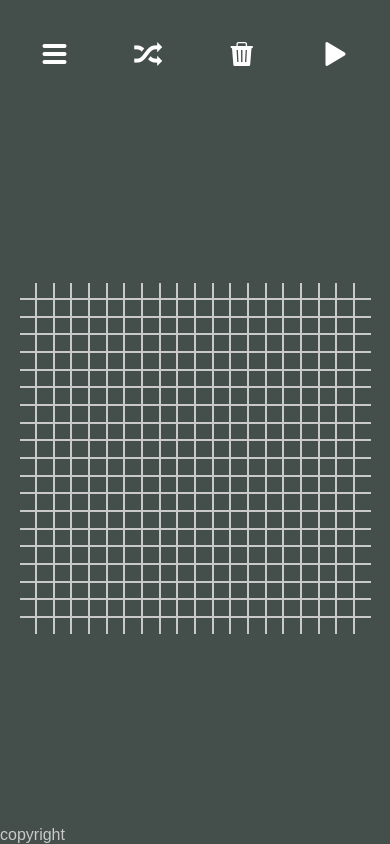
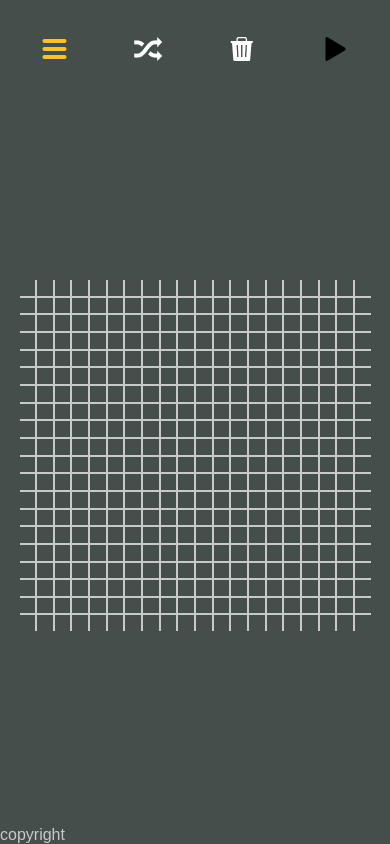
Before and after one commit to gurugu-fcc-projects/FCC_game_of_life, a React (Create React App) app: page / in a window 390 px wide. Built offline with nearby package versions, Linux system fonts and the light colour scheme.

Commit message:
Update colors of UI icons

```diff
--- a/src/components/Interface.js
+++ b/src/components/Interface.js
@@ -18,6 +18,17 @@ const Interface = ({ isPlaying, startStopGame, clearGameboard }) => {
       >
         <i className="interface__icon ion-navicon-round" />
       </button>
+      <button id="random_button" className="interface__button" title="Random">
+        <i className="interface__icon ion-shuffle" />
+      </button>
+      <button
+        id="clear_button"
+        className="interface__button"
+        title="Clear"
+        onClick={clearGameboard}
+      >
+        <i className="interface__icon ion-trash-a" />
+      </button>
       <button
         id="start_stop_button"
         className="interface__button"
@@ -27,17 +38,6 @@ const Interface = ({ isPlaying, startStopGame, clearGameboard }) => {
         <i
           className={`interface__icon ${isPlaying ? "ion-pause" : "ion-play"}`}
         />
-      </button>
-      <button
-        id="clear_button"
-        className="interface__button"
-        title="Clear"
-        onClick={clearGameboard}
-      >
-        <i className="interface__icon ion-trash-a" />
-      </button>
-      <button id="random_button" className="interface__button" title="Random">
-        <i className="interface__icon ion-shuffle" />
       </button>
     </div>
   );
--- a/src/scss/partials/_app.scss
+++ b/src/scss/partials/_app.scss
@@ -1,8 +1,8 @@
 @import "http://code.ionicframework.com/ionicons/2.0.1/css/ionicons.min.css";
 
 body {
-  color: rgb(201, 201, 201);
-  background-color: rgb(68, 78, 75);
+  color: var(--border-color);
+  background-color: var(--bg-color);
   user-select: none;
 }
 
--- a/src/scss/partials/_gameboard.scss
+++ b/src/scss/partials/_gameboard.scss
@@ -1,22 +1,10 @@
-// @media (orientation: portrait) {
-//   .gameboard__small {
-//     transform: rotate(90deg) translate(65%) scale(1.7);
-//   }
-//   .row > .square {
-//     transform: rotate(-90deg);
-//   }
-// }
-
 .gameboard {
-  // margin: 0 auto;
   align-self: center;
   width: 90vw;
   max-width: 90vh;
   height: 90vw;
   max-height: 90vh;
-  // font-size: 1rem;
   cursor: grab;
-  // user-select: none;
   .row {
     display: flex;
 
@@ -25,7 +13,7 @@
     }
 
     div {
-      border: 1px solid rgb(201, 201, 201);
+      border: 1px solid var(--border-color);
       flex: 1 1 auto;
 
       &:after {
@@ -35,7 +23,7 @@
         padding-top: 100%;
       }
       &.alive {
-        background-color: rgb(247, 147, 129);
+        background-color: var(--cell-alive-color);
       }
       &[class^="0"] {
         border-top: none;
@@ -49,9 +37,3 @@
     }
   }
 }
-
-// @media (orientation: portrait) {
-//   .square {
-//     background: rgb(247, 147, 129);
-//   }
-// }
--- a/src/scss/partials/_infobar.scss
+++ b/src/scss/partials/_infobar.scss
@@ -4,14 +4,14 @@
   flex-direction: column;
   align-self: flex-start;
   font-size: 2em;
-  color: #fff;
+  color: var(--text-color);
   padding: 4px 20px;
 
   a {
     padding-top: 5px;
     padding-bottom: 5px;
     text-align: center;
-    color: #fff;
+    color: var(--text-color);
   }
   a:first-child {
     padding-top: 20px;
--- a/src/scss/partials/_interface.scss
+++ b/src/scss/partials/_interface.scss
@@ -4,7 +4,7 @@
   @media screen and (max-width: 1050px) {
     flex-direction: row;
     justify-content: space-between;
-    padding: 20px 5% 0 5%;
+    padding: 15px 5% 0 5%;
   }
   .interface__button {
     position: relative;
@@ -17,29 +17,36 @@
     transition: background-color 0.5s;
     cursor: pointer;
     outline: none;
-    &:hover {
-      border-radius: 50%;
-      background-color: #fff;
-      & > .interface__icon {
-        color: #000;
-      }
-    }
     .interface__icon {
       position: absolute;
       left: 50%;
       top: 50%;
       transform: translate(-50%, -50%);
       font-size: 32px;
-      color: #fff;
+      color: var(--text-color);
       transition: color 0.5s;
+      &.ion-navicon-round {
+        color: var(--settings-button);
+      }
+      &.ion-play {
+        color: var(--play-stop-button);
+      }
+      &.ion-pause {
+        color: var(--play-stop-button);
+      }
     }
-  }
-  @media screen and (max-width: 1050px) {
-    #start_stop_button {
-      order: 3;
-    }
-    #clear_button {
-      order: 2;
+    &:hover {
+      border-radius: 50%;
+      background-color: var(--text-color);
+      & > .interface__icon {
+        color: #000;
+      }
+      &#settings_button {
+        background-color: var(--settings-button);
+      }
+      &#start_stop_button {
+        background-color: var(--play-stop-button);
+      }
     }
   }
 }
--- a/src/scss/partials/_settings.scss
+++ b/src/scss/partials/_settings.scss
@@ -7,7 +7,7 @@
   width: 100%;
   height: 100%;
   overflow: auto;
-  background-color: hsla(200, 40%, 10%, 0.4);
+  background-color: var(--modal-bg-color);
   transition: opacity 0.4s, z-index 0.4s;
 
   &.show {
@@ -27,7 +27,7 @@
   width: 550px;
   transform: translateX(-550px);
   transition: transform 0.4s ease-out;
-  background-color: darken(rgb(68, 78, 75), 5%);
+  background-color: var(--settings-panel-color);
   z-index: 10;
 
   &.show {
@@ -39,7 +39,6 @@
     position: relative;
     height: 40px;
     width: 40px;
-    // margin-top: 30px;
     margin: 15px;
     border: none;
     border-radius: 50%;
@@ -50,10 +49,10 @@
 
     &:hover {
       border-radius: 50%;
-      background-color: #fff;
+      background-color: var(--text-color);
 
       & > .settings__icon {
-        color: #000;
+        color: var(--settings-panel-color);
       }
     }
 
@@ -63,7 +62,7 @@
       top: 50%;
       transform: translate(-50%, -50%);
       font-size: 32px;
-      color: #fff;
+      color: var(--text-color);
       transition: color 0.5s;
     }
   }
--- a/src/scss/styles.scss
+++ b/src/scss/styles.scss
@@ -1,3 +1,7 @@
+// Variables
+@import "./variables/_colors.scss";
+
+// Main styles
 @import "./partials/_app.scss";
 @import "./partials/_gameboard.scss";
 @import "./partials/_index.scss";
--- /dev/null
+++ b/src/scss/variables/_colors.scss
@@ -0,0 +1,10 @@
+:root {
+  --text-color: #fff;
+  --bg-color: rgb(68, 78, 75);
+  --border-color: rgb(201, 201, 201);
+  --cell-alive-color: rgb(247, 147, 129);
+  --settings-button: #fbc02d;
+  --play-stop-button: lighten(tomato, 10%);
+  --settings-panel-color: darken(rgb(68, 78, 75), 5%);
+  --modal-bg-color: hsla(200, 40%, 10%, 0.4);
+}
```
